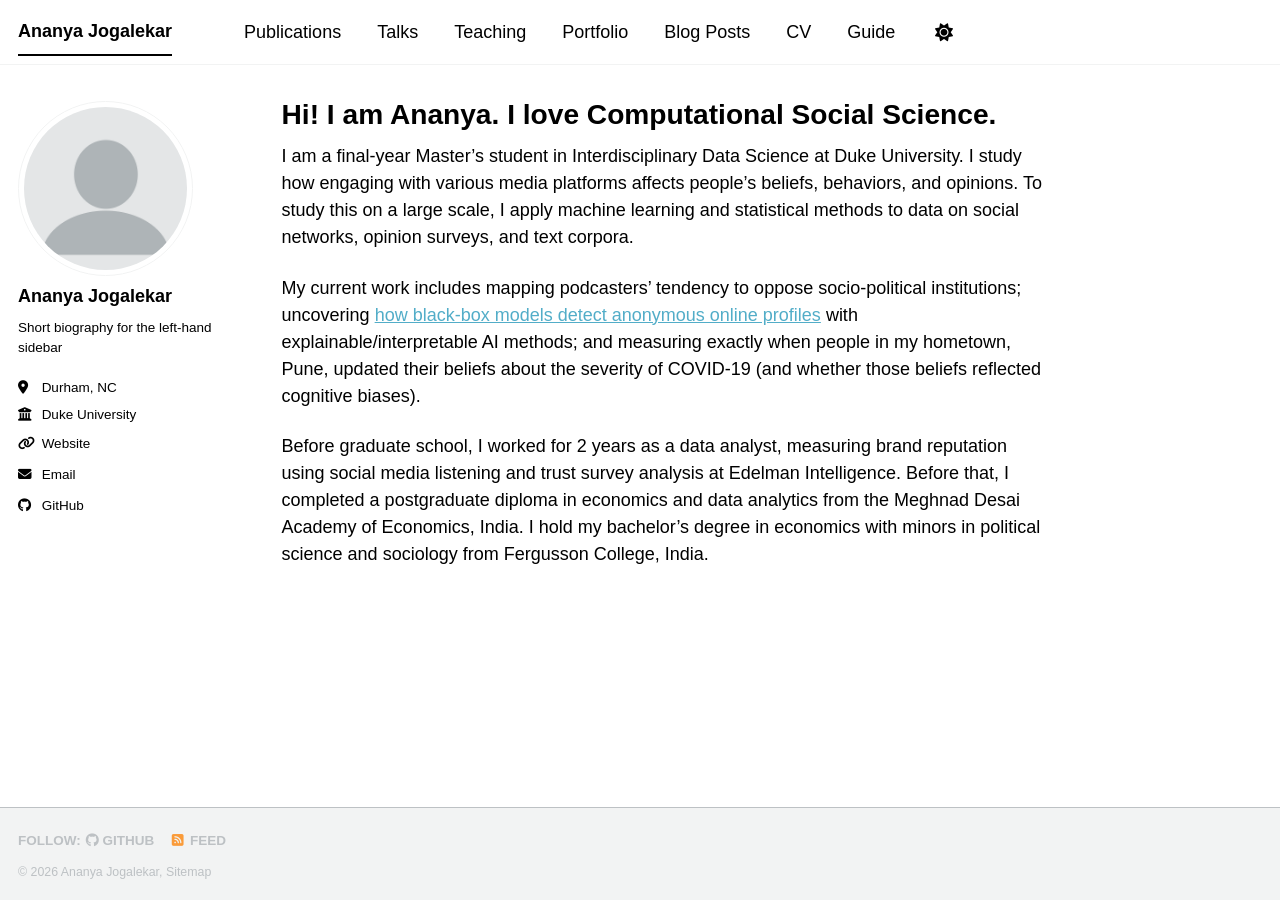
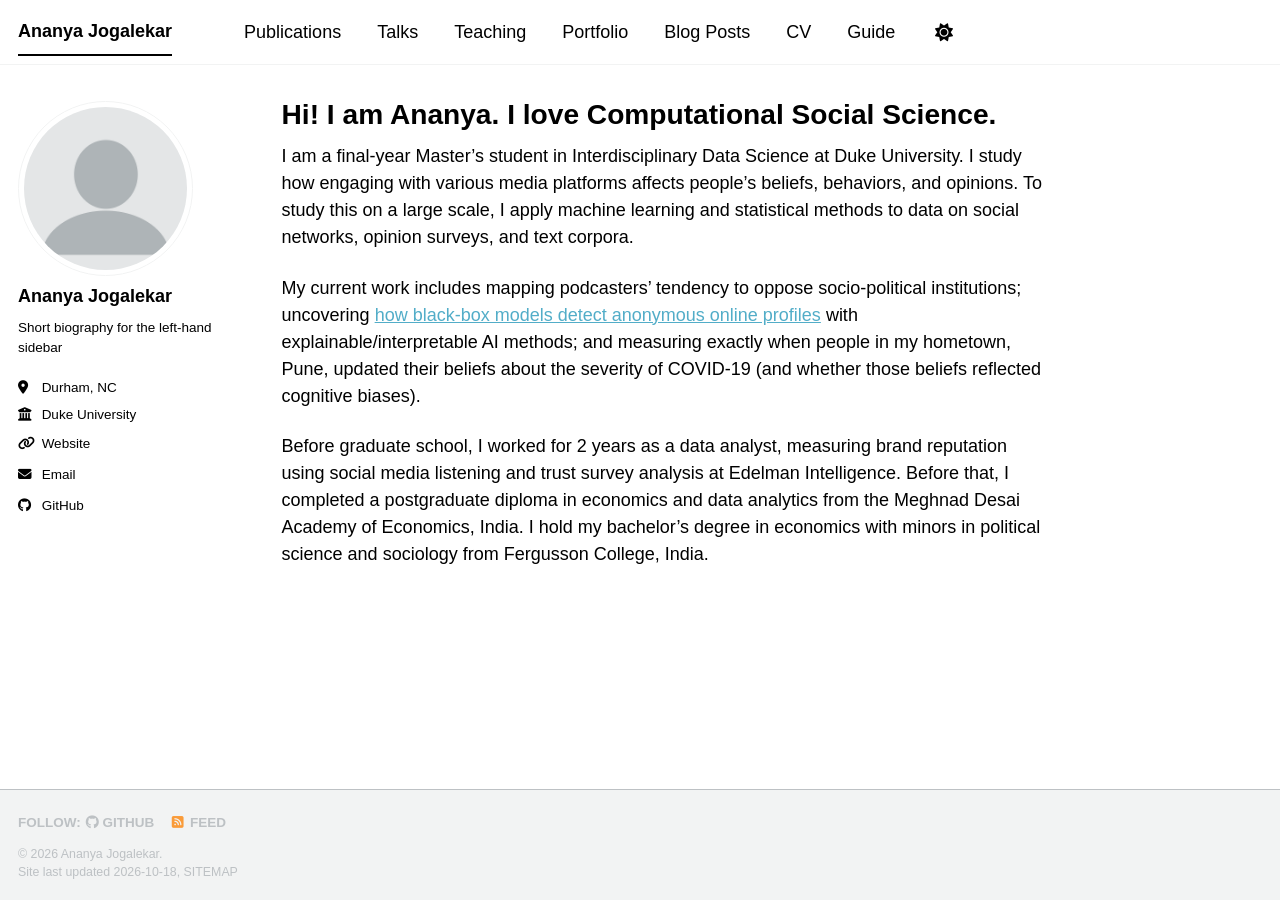
Before and after one commit to ananyafied/ananyafied.github.io, a Jekyll site: the page built from _pages/about.md, in a window 1280 px wide. Built offline with Jekyll 4.4.1, drawn with Linux system fonts in a browser that asks for light colours; some web fonts are replaced; a style sheet for code colours, icons or effects is not loaded.

Commit message:
fix footer

```diff
--- a/_config.yml
+++ b/_config.yml
@@ -12,7 +12,7 @@ site_theme               : "default" # The available themes options are "default
 title                    : "Ananya Jogalekar"
 title_separator          : "-"
 name                     : &name "Ananya Jogalekar"
-description              : &description "Computational Social Science enthusiast and Grad Student at Duke University"   # Update this with a general description of your site, this is the default if not overridden by a page
+description              : &description "MS Data Science Student at Duke University"   # Update this with a general description of your site, this is the default if not overridden by a page
 url                      : https://ananyafied.github.io # The base hostname & protocol for your site e.g. "https://[your GitHub username].github.io",
                                                            # or if you already have some other page hosted on Github then use "https://[your GitHub username].github.io/[Your Repo Name]"
 baseurl                  : "" # the subpath of your site, e.g. "/blog"
--- a/_includes/footer.html
+++ b/_includes/footer.html
@@ -20,5 +20,6 @@
 {% endif %}
 
 <div class="page__footer-copyright">
-  &copy; {{ site.time | date: '%Y' }} {{ site.name | default: site.title }}, {{ site.data.ui-text[site.locale].site_map | default: "Sitemap" }}</a>
+  &copy; {{ site.time | date: '%Y' }} {{ site.name | default: site.title }}.<br />
+  Site last updated {{ "now" | date: '%Y-%m-%d' }}, <a href="/sitemap/" style="text-transform: uppercase;">{{ site.data.ui-text[site.locale].site_map | default: "Sitemap" }}</a>
 </div>
```
